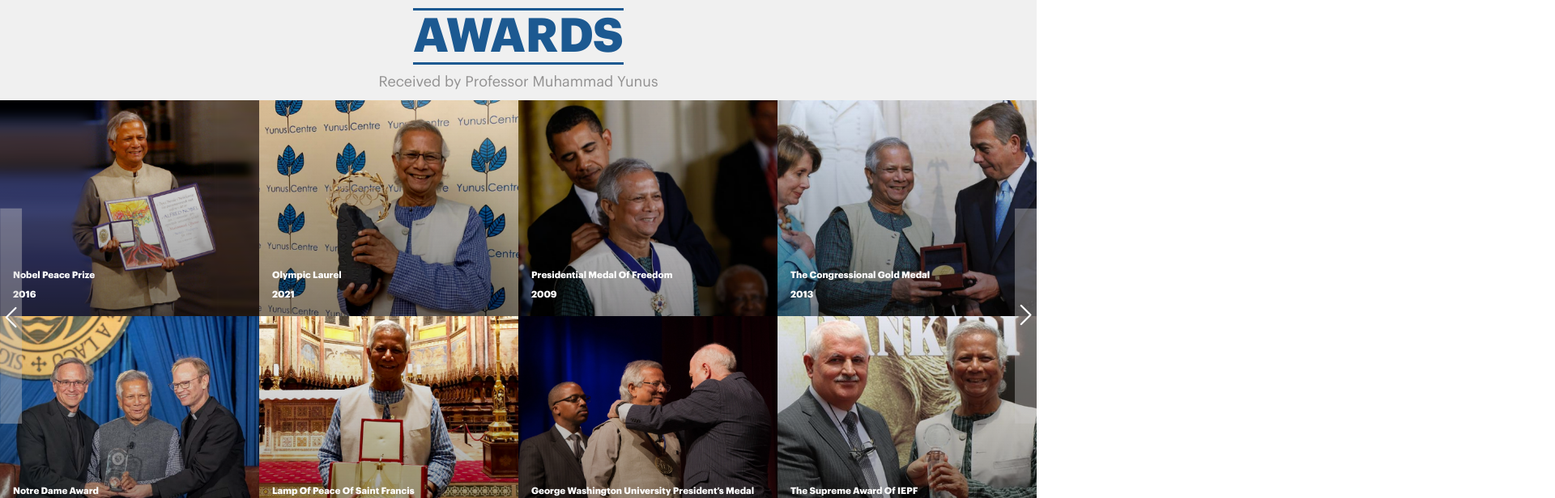
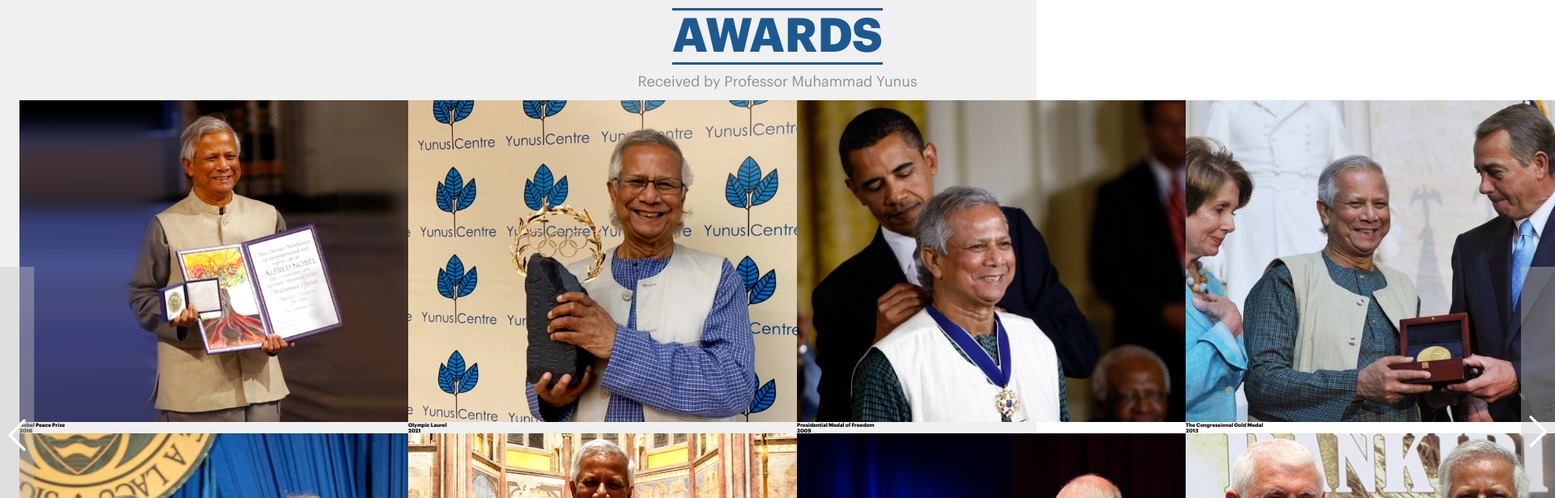
Before and after one commit to raihan-bin-islam/yc-frontend, a Next.js app: page /professor-yunus in a window 1280 px wide. Shown: the part 1340-1956 px from the top of the page at 81% size, 1920 px wide, since content can reach past the window. Built offline with nearby package versions, Linux system fonts and the light colour scheme; no server answers.

Commit message:
react spring added

```diff
--- a/Components/ProfYunus/Awards/Awards.js
+++ b/Components/ProfYunus/Awards/Awards.js
@@ -5,7 +5,6 @@ import { awardsData } from "./awardsData";
 
 import styles from "./awards.module.scss";
 import NextButton from "./NextButton/NextButton";
-import { motion } from "framer-motion";
 
 const Awards = () => {
   const { awardsContainer, grid, title, subtitle, nextButton, prevButton, awardAnimation } = styles;
--- a/Components/Shared/AwardsCard/AwardsCard.js
+++ b/Components/Shared/AwardsCard/AwardsCard.js
@@ -1,35 +1,31 @@
 /* eslint-disable @next/next/no-img-element */
 import React from "react";
-import styles from "./award_card.module.scss";
+// import styles from "./award_card.module.scss";
+import { animated, useSpring } from "@react-spring/web";
 
 const AwardsCard = ({ className, image, title, year, motion }) => {
-  const { awardCardContainer, titleContainer, cardTitle, cardImg, yearStyles } = styles;
+  // const { awardCardContainer, titleContainer, cardTitle, cardImg, yearStyles } = styles;
   const baseImagePath = "assets/images/prof_yunus/awards/";
-  console.log(motion);
-  const container = {
-    hidden: { opacity: 0 },
-    show: {
-      opacity: 1,
-      transition: {
-        delayChildren: 0.5,
-      },
-    },
-  };
 
-  const item = {
-    hidden: { opacity: 0 },
-    show: { opacity: 1 },
-  };
+  const animationStyle = useSpring({ reset: true, from: { x: 0 }, to: { x: 24 }, delay: 100 });
+  console.log(animationStyle);
 
   return (
     <>
-      <div className={`${awardCardContainer} ${className}`}>
+      <animated.div style={animationStyle}>
+        <img src={baseImagePath + image} alt="" />
+        <div>
+          <h4>{title}</h4>
+          <h4>{year}</h4>
+        </div>
+      </animated.div>
+      {/* <animated.div style={animationStyle} className={`${awardCardContainer} ${className}`}>
         <img className={cardImg} src={baseImagePath + image} alt="" />
         <div className={titleContainer}>
           <h4 className={cardTitle}>{title}</h4>
           <h4 className={yearStyles}>{year}</h4>
         </div>
-      </div>
+      </animated.div> */}
     </>
   );
 };
--- a/package.json
+++ b/package.json
@@ -9,7 +9,7 @@
     "lint": "next lint"
   },
   "dependencies": {
-    "framer-motion": "^6.3.3",
+    "@react-spring/web": "^9.4.5",
     "next": "12.1.5",
     "react": "18.0.0",
     "react-dom": "18.0.0",
```
Also changed, not shown: 1 other file (tests, documents, lock files or other folders).
